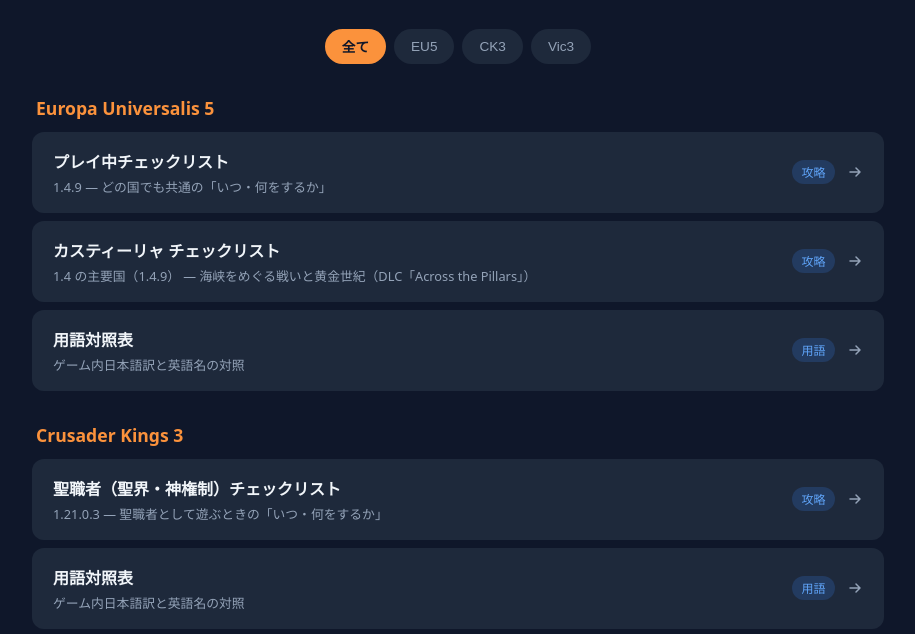
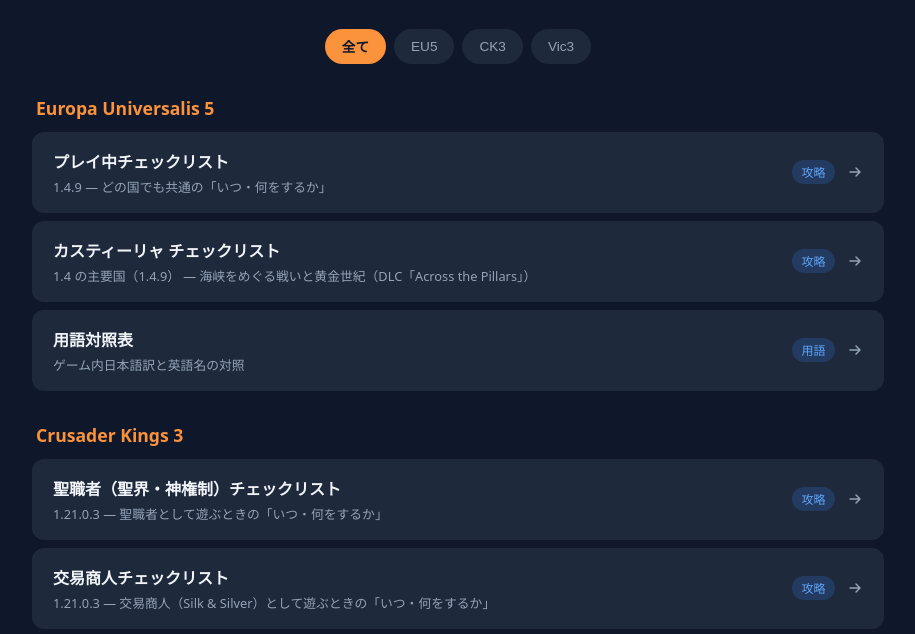
Before and after one commit to ramdamain-commits/paradox-game-guides, a plain HTML site: page index.html in a window 1280 px wide. Shown: the part 153-787 px from the top of the page, without its empty margins (182-1097 px from the left). Drawn offline with Linux system fonts and the light colour scheme.

Commit message:
docs: 交易商人チェックリストの追加に合わせて一覧・README・CHANGELOG・CLAUDE.md・用語対照表を更新
用語対照表に交易商人の節を足し、政体の表の訳をゲーム内の表記に直した。

Co-Authored-By: Claude Opus 5.5 <noreply@anthropic.com>

```diff
--- a/index.html
+++ b/index.html
@@ -247,6 +247,16 @@
           </a>
         </li>
         <li>
+          <a class="card" href="checklist.html?file=ck3/ck3-merchant-play-checklist.md" target="_blank" rel="noopener">
+            <div class="card__info">
+              <div class="card__title">交易商人チェックリスト</div>
+              <div class="card__meta">1.21.0.3 — 交易商人（Silk &amp; Silver）として遊ぶときの「いつ・何をするか」</div>
+            </div>
+            <span class="card__tag tag--guide">攻略</span>
+            <svg class="card__arrow" width="16" height="16" viewBox="0 0 16 16" fill="none"><path d="M3 8h10M9 4l4 4-4 4" stroke="currentColor" stroke-width="1.5" stroke-linecap="round" stroke-linejoin="round"/></svg>
+          </a>
+        </li>
+        <li>
           <a class="card" href="viewer.html?file=ck3/localization-reference.md" target="_blank" rel="noopener">
             <div class="card__info">
               <div class="card__title">用語対照表</div>
```
Also changed, not shown: 4 other files.
